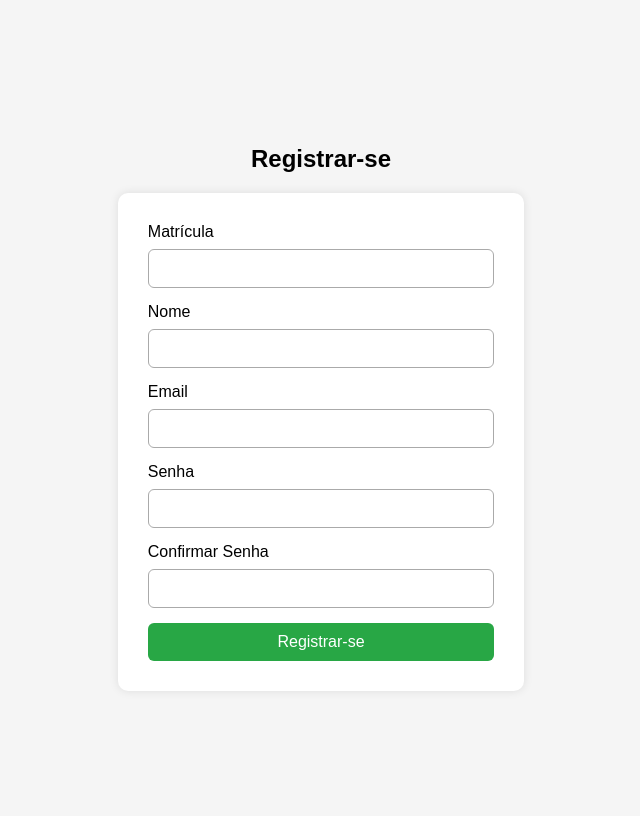
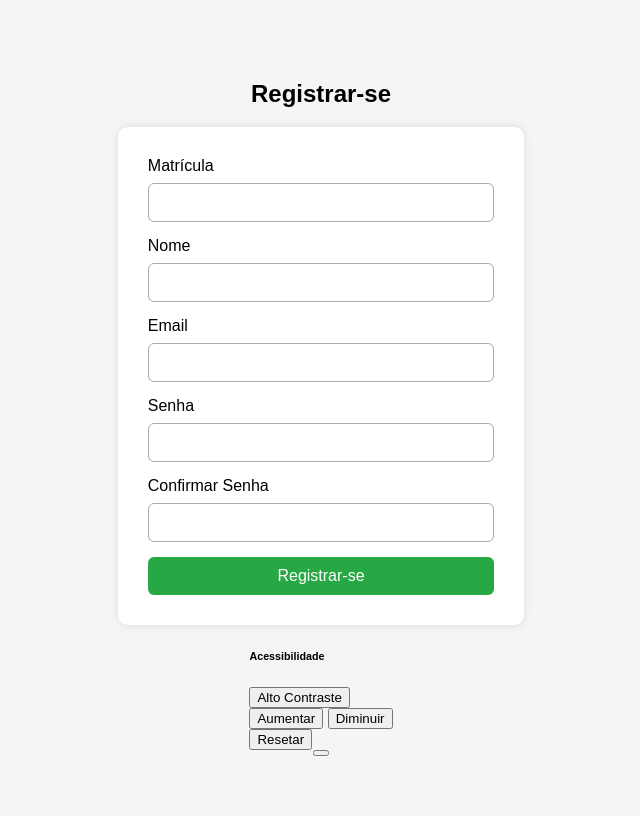
Before and after one commit to JuanFranthesco/plataforma-SIIF, a Flask app: page /register in a window 1280 px wide. Shown: the whole page, without its empty margins (319-959 px from the left). Run offline with Flask 3, Linux system fonts and the light colour scheme.

Commit message:
Implement accessibility features in register.html
Added accessibility features including high contrast mode, font size adjustments, and a toggle menu.

```diff
--- a/app/templates/register.html
+++ b/app/templates/register.html
@@ -88,5 +88,77 @@
 
         {{ form.submit() }}
     </form>
+    <script>
+  // --- Lógica de Acessibilidade ---
+
+  // 1. Abrir/Fechar Menu
+  function toggleAccessMenu() {
+    const menu = document.getElementById('access-menu');
+    menu.classList.toggle('show');
+  }
+
+  // 2. Alto Contraste
+  function toggleContrast() {
+    document.body.classList.toggle('high-contrast');
+    if (document.body.classList.contains('high-contrast')) {
+      localStorage.setItem('contrast', 'true');
+    } else {
+      localStorage.removeItem('contrast');
+    }
+  }
+
+  // Verifica preferência salva
+  if (localStorage.getItem('contrast') === 'true') {
+    document.body.classList.add('high-contrast');
+  }
+
+  // 3. Controle de Fonte
+  let currentFontSize = 100;
+
+  function increaseFont() {
+    if (currentFontSize < 150) {
+      currentFontSize += 10;
+      document.body.style.fontSize = currentFontSize + '%';
+    }
+  }
+
+  function decreaseFont() {
+    if (currentFontSize > 80) {
+      currentFontSize -= 10;
+      document.body.style.fontSize = currentFontSize + '%';
+    }
+  }
+
+  function resetAccess() {
+    currentFontSize = 100;
+    document.body.style.fontSize = '100%';
+    document.body.classList.remove('high-contrast');
+    localStorage.removeItem('contrast');
+  }
+</script>
+  <div id="access-menu" class="access-menu-container">
+    <h6 class="mb-3 border-bottom pb-2">Acessibilidade</h6>
+    <div class="d-grid gap-2">
+      <button class="btn btn-sm btn-outline-dark d-flex justify-content-between align-items-center" onclick="toggleContrast()">
+        <span>Alto Contraste</span>
+        <i class="bi bi-circle-half"></i>
+      </button>
+      <div class="btn-group" role="group">
+        <button class="btn btn-sm btn-outline-dark" onclick="increaseFont()">
+          <i class="bi bi-zoom-in"></i> Aumentar
+        </button>
+        <button class="btn btn-sm btn-outline-dark" onclick="decreaseFont()">
+          <i class="bi bi-zoom-out"></i> Diminuir
+        </button>
+      </div>
+      <button class="btn btn-sm btn-outline-danger" onclick="resetAccess()">
+        <i class="bi bi-arrow-counterclockwise"></i> Resetar
+      </button>
+    </div>
+  </div>
+
+  <button class="btn-access-float" onclick="toggleAccessMenu()" title="Opções de Acessibilidade">
+    <i class="bi bi-universal-access"></i>
+  </button>
 </body>
 </html>
```
